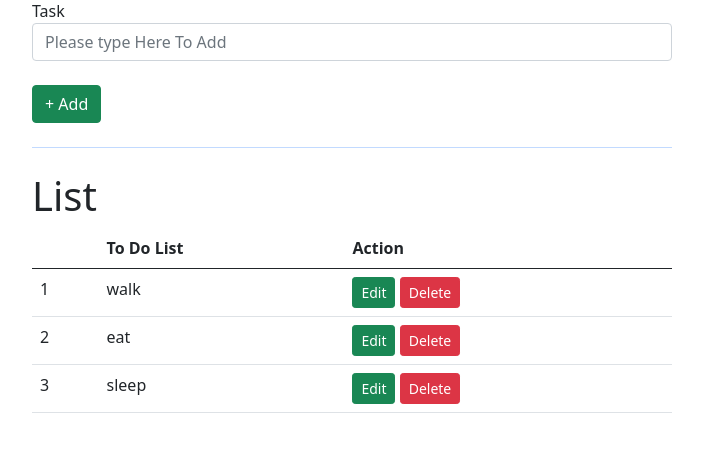
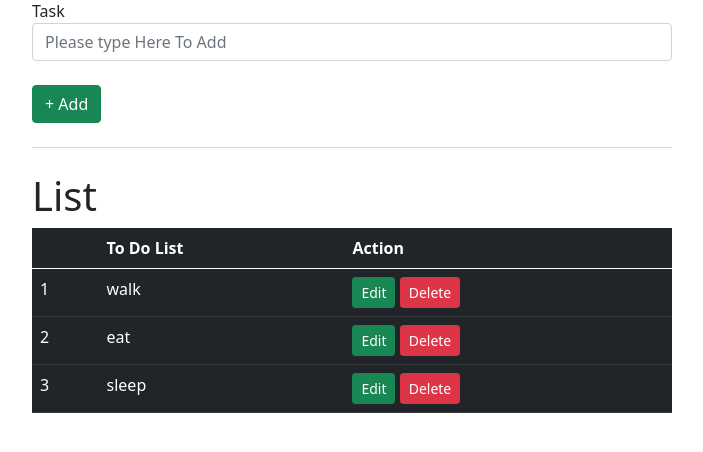
Before and after one commit to dumbled0r3/Simple-ToDo-List, a PHP site: page / in a window 1280 px wide. Shown: the part 145-597 px from the top of the page, without its empty margins (288-991 px from the left). Run offline with PHP 8.4, Linux system fonts and the light colour scheme; data comes from the database, SQL or seed files in the repository; a stand-in replaces the project's code that opens the database connection.

Commit message:
Update index.php

```diff
--- a/components/index.php
+++ b/components/index.php
@@ -31,7 +31,7 @@
         <h1>List</h1>
         <h1></h1>
         <div id="lists">
-        <table class="table table-hover">
+        <table class="table table-dark table-hover">
   <thead>
     <tr>
       <th scope="col" name="id"></th>
```
